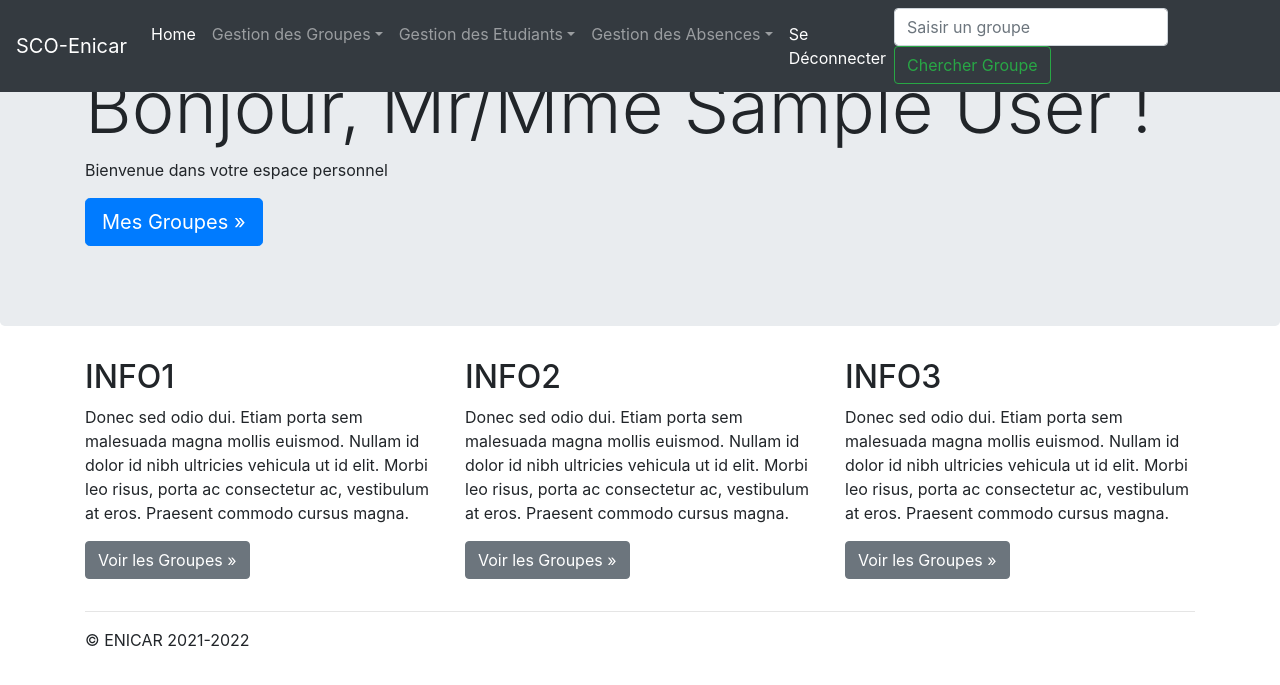
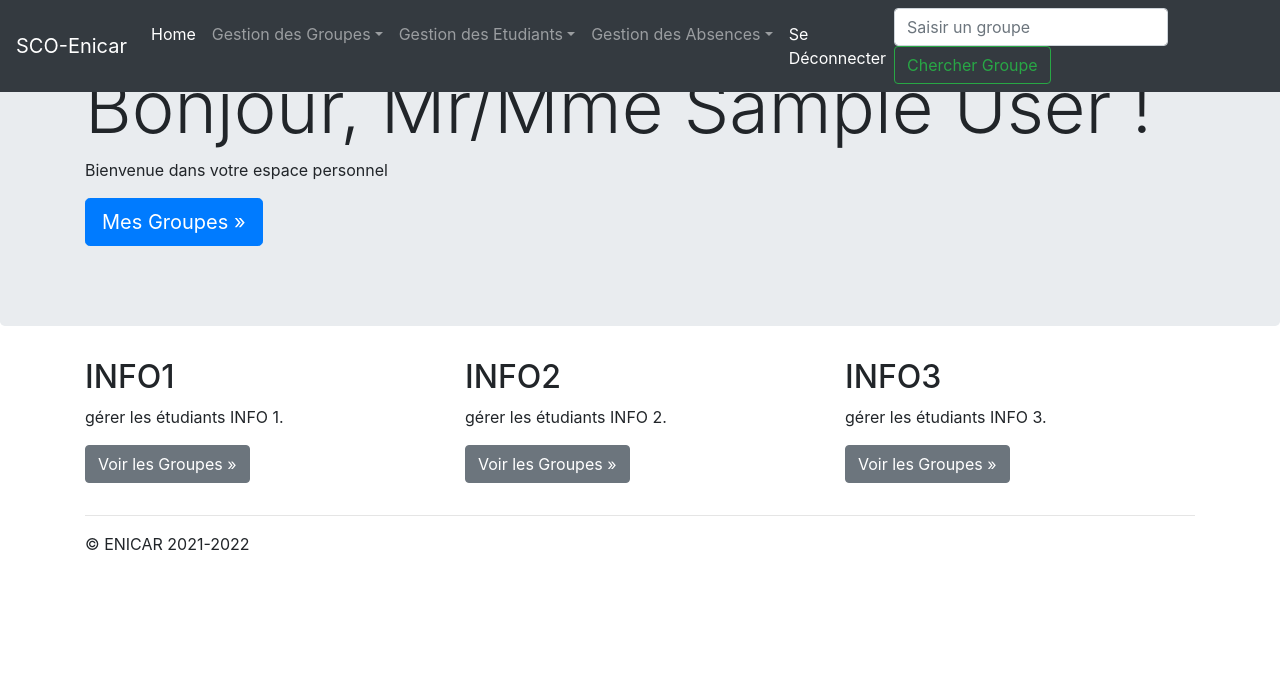
Before and after one commit to jacerafaya/projetWEB-Jacer-Afaya, a PHP site: page / in a window 1280 px wide. Shown: the top 685 px of the page. Run offline with PHP 8.4, Linux system fonts and the light colour scheme; the visitor is signed in with stand-in values (Sample User, id 1).

Commit message:
Update index.php

```diff
--- a/index.php
+++ b/index.php
@@ -108,17 +108,17 @@
       <div class="row">
         <div class="col-md-4">
           <h2>INFO1</h2>
-          <p>Donec sed odio dui. Etiam porta sem malesuada magna mollis euismod. Nullam id dolor id nibh ultricies vehicula ut id elit. Morbi leo risus, porta ac consectetur ac, vestibulum at eros. Praesent commodo cursus magna.</p>
+          <p>gérer les étudiants INFO 1.</p>
           <p><a class="btn btn-secondary" href="#" role="button">Voir les Groupes &raquo;</a></p>
         </div>
         <div class="col-md-4">
           <h2>INFO2</h2>
-          <p>Donec sed odio dui. Etiam porta sem malesuada magna mollis euismod. Nullam id dolor id nibh ultricies vehicula ut id elit. Morbi leo risus, porta ac consectetur ac, vestibulum at eros. Praesent commodo cursus magna.</p>
+          <p>gérer les étudiants INFO 2.</p>
           <p><a class="btn btn-secondary" href="#" role="button">Voir les Groupes &raquo;</a></p>
         </div>
         <div class="col-md-4">
           <h2>INFO3</h2>
-          <p>Donec sed odio dui. Etiam porta sem malesuada magna mollis euismod. Nullam id dolor id nibh ultricies vehicula ut id elit. Morbi leo risus, porta ac consectetur ac, vestibulum at eros. Praesent commodo cursus magna.</p>
+          <p>gérer les étudiants INFO 3.</p>
           <p><a class="btn btn-secondary" href="#" role="button">Voir les Groupes &raquo;</a></p>
         </div>
       </div>
```
